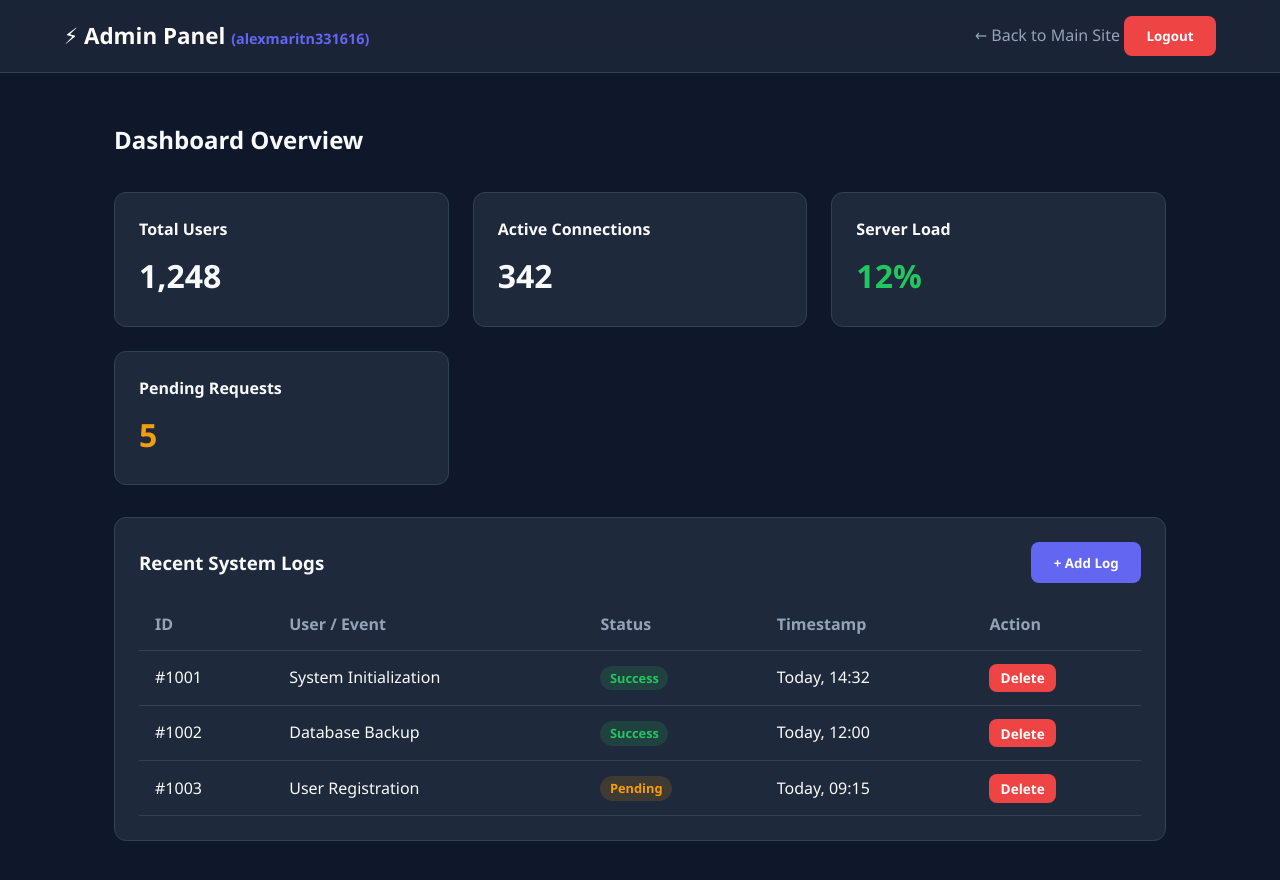
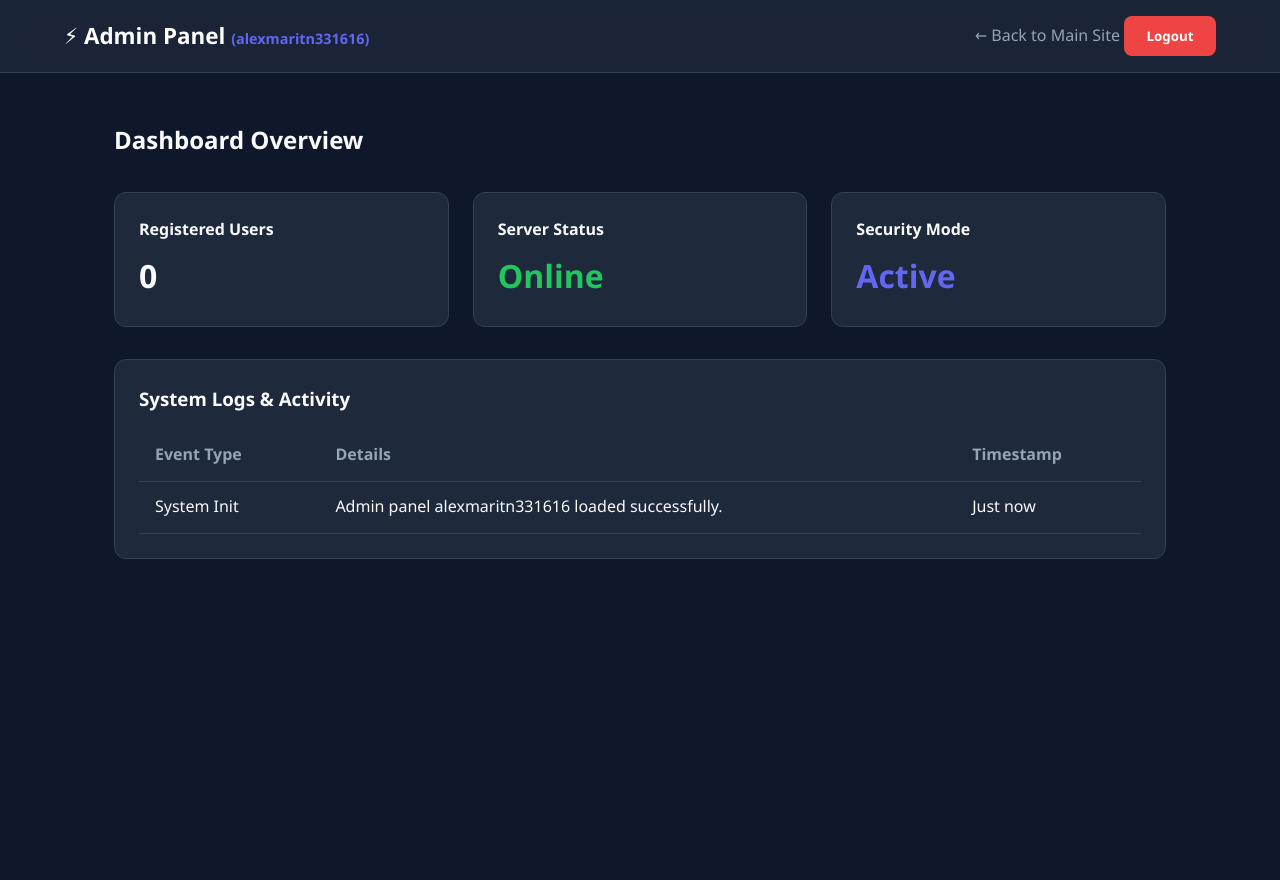
Before and after one commit to shotiikoo/fizu, a plain HTML site: page alexmaritn331616.html in a window 1280 px wide. After the commit the page ends 800 px from the top, so only its background shows below. Drawn offline with Linux system fonts and the light colour scheme.

Commit message:
Update alexmaritn331616.html

```diff
--- a/alexmaritn331616.html
+++ b/alexmaritn331616.html
@@ -23,60 +23,37 @@
         <!-- Metrics Row -->
         <div class="grid metrics-grid">
             <div class="card metric-card">
-                <h4>Total Users</h4>
-                <p class="metric-number" id="user-count">1,248</p>
+                <h4>Registered Users</h4>
+                <p class="metric-number" id="admin-user-count">0</p>
             </div>
             <div class="card metric-card">
-                <h4>Active Connections</h4>
-                <p class="metric-number">342</p>
+                <h4>Server Status</h4>
+                <p class="metric-number green">Online</p>
             </div>
             <div class="card metric-card">
-                <h4>Server Load</h4>
-                <p class="metric-number green">12%</p>
-            </div>
-            <div class="card metric-card">
-                <h4>Pending Requests</h4>
-                <p class="metric-number orange">5</p>
+                <h4>Security Mode</h4>
+                <p class="metric-number" style="color: var(--accent);">Active</p>
             </div>
         </div>
 
         <!-- Management Table -->
         <div class="card table-card">
             <div class="table-header">
-                <h3>Recent System Logs</h3>
-                <button onclick="addNewLog()" class="btn primary-btn">+ Add Log</button>
+                <h3>System Logs & Activity</h3>
             </div>
             <table>
                 <thead>
                     <tr>
-                        <th>ID</th>
-                        <th>User / Event</th>
-                        <th>Status</th>
+                        <th>Event Type</th>
+                        <th>Details</th>
                         <th>Timestamp</th>
-                        <th>Action</th>
                     </tr>
                 </thead>
-                <tbody id="logs-table-body">
+                <tbody id="admin-logs-body">
                     <tr>
-                        <td>#1001</td>
-                        <td>System Initialization</td>
-                        <td><span class="badge success">Success</span></td>
-                        <td>Today, 14:32</td>
-                        <td><button onclick="deleteRow(this)" class="btn sm-btn danger-btn">Delete</button></td>
-                    </tr>
-                    <tr>
-                        <td>#1002</td>
-                        <td>Database Backup</td>
-                        <td><span class="badge success">Success</span></td>
-                        <td>Today, 12:00</td>
-                        <td><button onclick="deleteRow(this)" class="btn sm-btn danger-btn">Delete</button></td>
-                    </tr>
-                    <tr>
-                        <td>#1003</td>
-                        <td>User Registration</td>
-                        <td><span class="badge warning">Pending</span></td>
-                        <td>Today, 09:15</td>
-                        <td><button onclick="deleteRow(this)" class="btn sm-btn danger-btn">Delete</button></td>
+                        <td>System Init</td>
+                        <td>Admin panel alexmaritn331616 loaded successfully.</td>
+                        <td>Just now</td>
                     </tr>
                 </tbody>
             </table>
```
